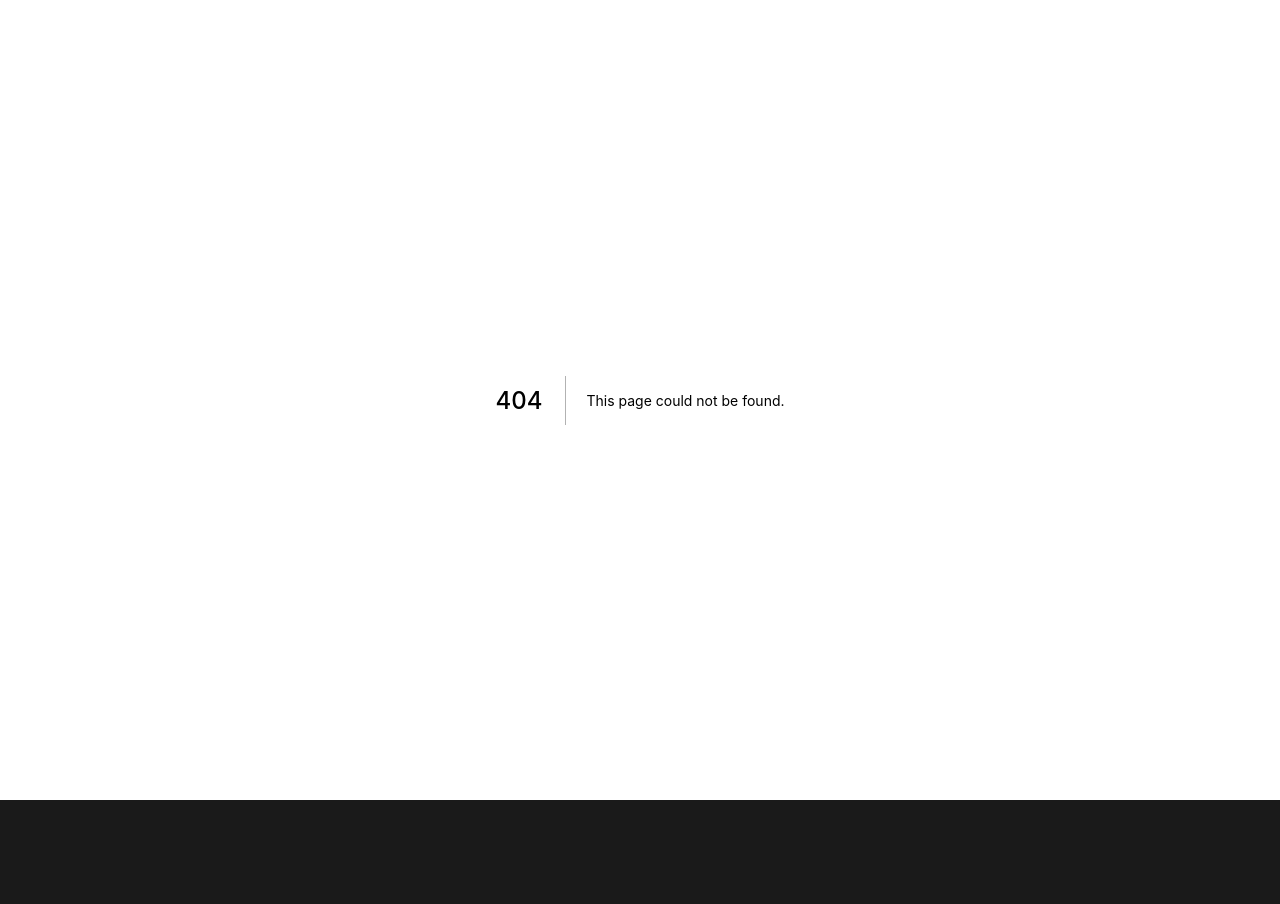
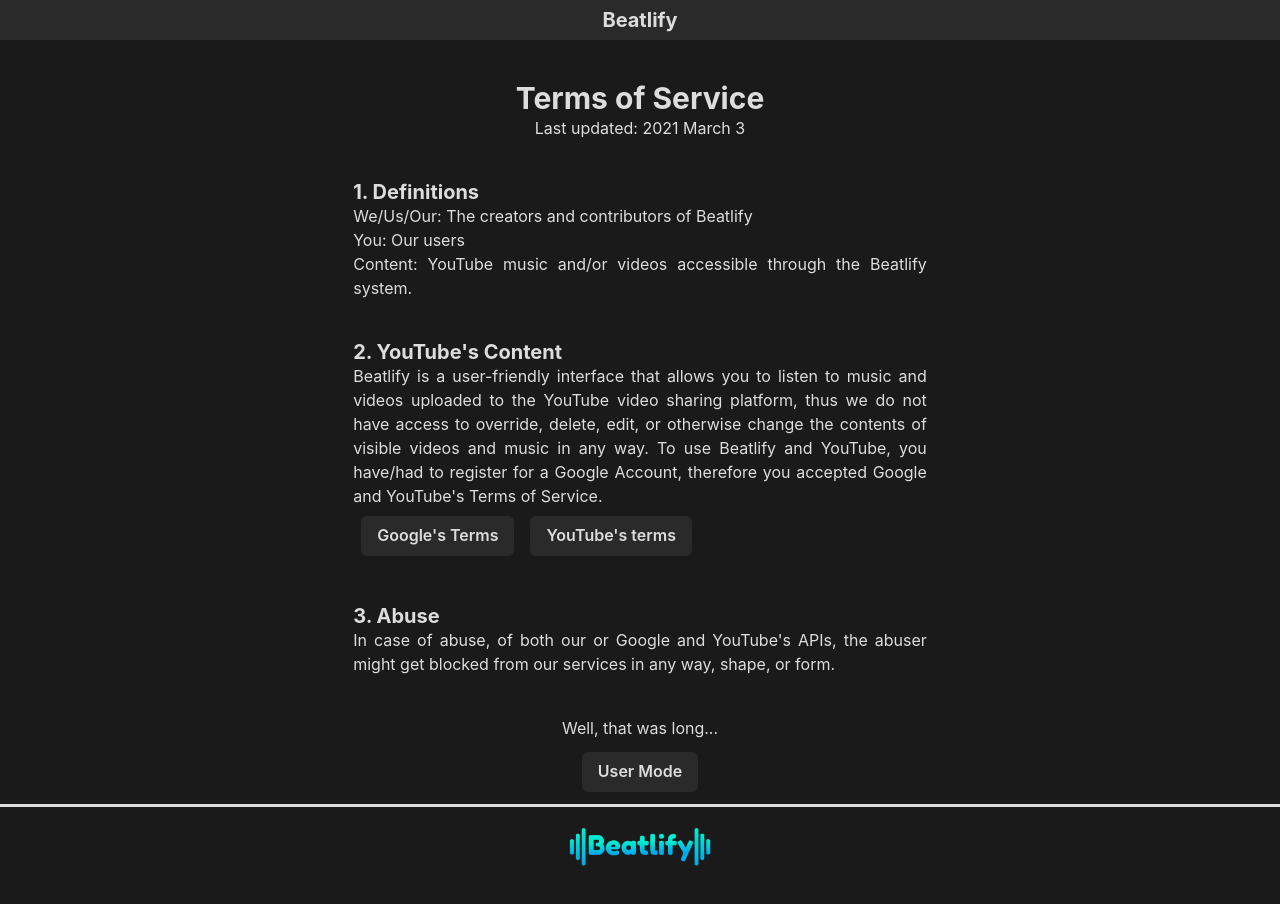
Before and after one commit to beatlify/beatlify, a Next.js app: page /legal/tos/lawyer in a window 1280 px wide. Before the commit this address had no page. Before the commit the page ends 800 px from the top, so only its background shows below. Built offline with nearby package versions, Linux system fonts and the light colour scheme.

Commit message:
Terms of Service, User and Lawyer modes

```diff
--- a/components/Header.tsx
+++ b/components/Header.tsx
@@ -1,7 +1,7 @@
 import { Box, Heading } from "@chakra-ui/react";
 
 const Header: React.FC = () => (
-  <Box textAlign="center" alignItems="center" bg="#2a2a2a">
+  <Box textAlign="center" alignItems="center" bg="#2a2a2a" marginBottom="5">
     <Heading size="md" p="2">
       Beatlify
     </Heading>
--- /dev/null
+++ b/pages/legal/tos/lawyer.tsx
@@ -0,0 +1,81 @@
+import {
+  Box,
+  Container,
+  Heading,
+  Link as ChakraLink,
+  Text,
+  Button,
+  Flex,
+} from "@chakra-ui/react";
+import Head from "next/head";
+import Link from "next/link";
+import Header from "../../../components/Header";
+import Footer from "../../../components/Footer";
+
+const ToSLawyer: React.FC = () => (
+  <Box>
+    <Head>
+      <title>Terms of Service - Legal - Beatlify</title>
+    </Head>
+    <Header />
+    <Box textAlign="center">
+      <Box margin="10">
+        <Heading size="lg">Terms of Service</Heading>
+        <Text>Last updated: 2021 March 3</Text>
+      </Box>
+      <Container textAlign="justify">
+        <Box marginBottom="10">
+          <Heading size="md">1. Definitions</Heading>
+          <Text>
+            We/Us/Our: The creators and contributors of Beatlify <br />
+            You: Our users <br />
+            Content: YouTube music and/or videos accessible through the Beatlify
+            system.
+          </Text>
+        </Box>
+        <Box marginBottom="10">
+          <Heading size="md">2. YouTube's Content</Heading>
+          <Text>
+            Beatlify is a user-friendly interface that allows you to listen to
+            music and videos uploaded to the{" "}
+            <ChakraLink href="https://youtube.com">YouTube</ChakraLink> video
+            sharing platform, thus we do not have access to override, delete,
+            edit, or otherwise change the contents of visible videos and music
+            in any way. To use Beatlify and YouTube, you have/had to register
+            for a Google Account, therefore you accepted Google and YouTube's
+            Terms of Service. <br />
+            <Box>
+              <Button m="2" bg="#2a2a2a" _hover={{ bg: "#3a3a3a" }}>
+                <ChakraLink href="https://policies.google.com/terms?hl=en-US">
+                  Google's Terms
+                </ChakraLink>
+              </Button>
+              <Button m="2" bg="#2a2a2a" _hover={{ bg: "#3a3a3a" }}>
+                <ChakraLink href="https://www.youtube.com/static?template=terms">
+                  YouTube's terms
+                </ChakraLink>
+              </Button>
+            </Box>
+          </Text>
+        </Box>
+        <Box marginBottom="10">
+          <Heading size="md">3. Abuse</Heading>
+          <Text>
+            In case of abuse, of both our or Google and YouTube's APIs, the
+            abuser might get blocked from our services in any way, shape, or
+            form.
+          </Text>
+        </Box>
+      </Container>
+      Well, that was long...
+      <Box m="3">
+        <Button bg="#2a2a2a" _hover={{ bg: "#3a3a3a" }}>
+          <Link href="/legal/tos/user">User Mode</Link>
+        </Button>
+      </Box>
+    </Box>
+    <Footer />
+  </Box>
+);
+
+export default ToSLawyer;
```
Also changed, not shown: pages/legal/tos/index.tsx (added, +33 -0 lines), pages/legal/tos/user.tsx (added, +58 -0 lines).
